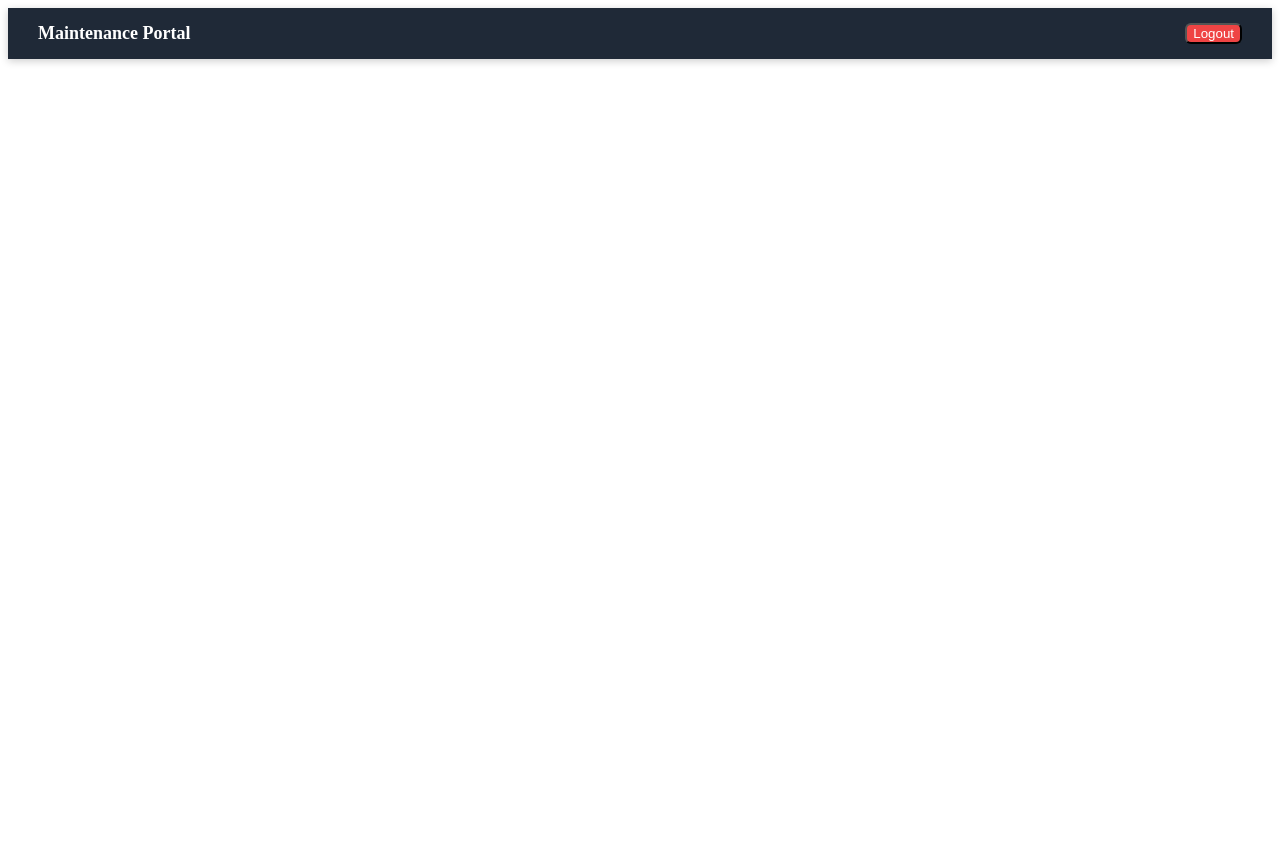
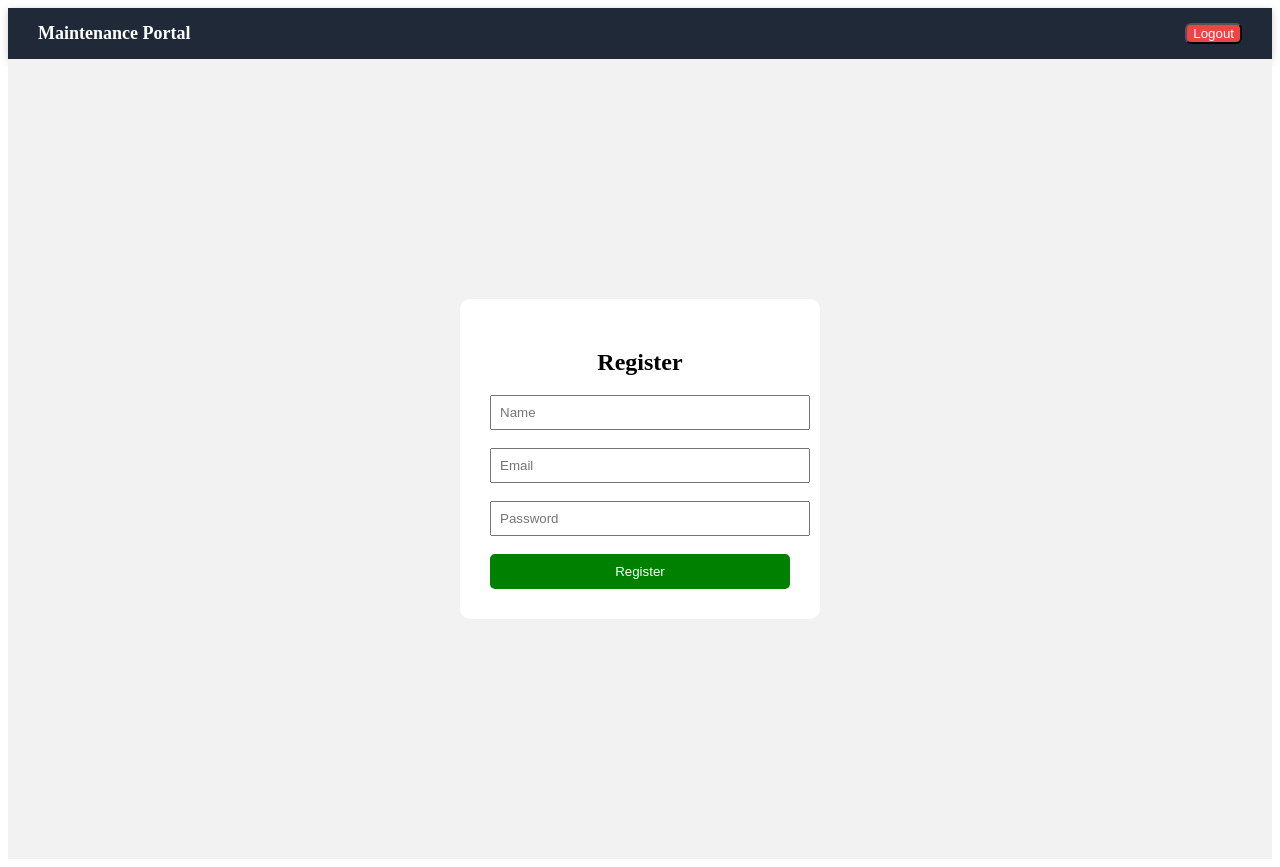
Before and after one commit to Shalinikuu/university-maintenance-portal, a React (Create React App) app in the folder frontend/: page /register in a window 1280 px wide. Before the commit the page ends 800 px from the top, so only its background shows below. Built offline with nearby package versions, Linux system fonts and the light colour scheme.

Commit message:
Added register page

```diff
--- a/frontend/src/App.js
+++ b/frontend/src/App.js
@@ -5,6 +5,7 @@ import StaffDashboard from "./components/StaffDashboard";
 import UploadComplaint from "./components/UploadComplaint";
 import AdminDashboard from "./components/AdminDashboard";
 import Navbar from "./components/Navbar";
+import Register from "./components/Register";
 
 function App() {
 
@@ -21,6 +22,7 @@ function App() {
         <Route path="/staff" element={<StaffDashboard />} />
         <Route path="/upload" element={<UploadComplaint />} />
         <Route path="/admin" element={<AdminDashboard />} />
+        <Route path="/register" element={<Register />} />
       </Routes>
     </>
   );
--- a/frontend/src/components/Login.js
+++ b/frontend/src/components/Login.js
@@ -9,7 +9,6 @@ function Login() {
 
   const handleLogin = async () => {
     try {
-
       const response = await fetch(
         "https://university-maintenance-portal.onrender.com/api/auth/login",
         {
@@ -51,7 +50,6 @@ function Login() {
   };
 
   return (
-
     <div style={{
       backgroundImage: "url('/bg.jpg')",
       height: "100vh",
@@ -63,7 +61,7 @@ function Login() {
     }}>
 
       <div style={{
-        background: "rgba(255, 255, 255, 0.85)",
+        background: "rgba(255, 255, 255, 0.9)",
         padding: "40px",
         borderRadius: "12px",
         boxShadow: "0 0 10px rgba(0,0,0,0.3)",
@@ -106,8 +104,26 @@ function Login() {
           Login
         </button>
 
+        <br /><br />
+
+        <p>New user?</p>
+
+        <button
+          onClick={() => navigate("/register")}
+          style={{
+            width: "100%",
+            padding: "8px",
+            background: "green",
+            color: "white",
+            border: "none",
+            borderRadius: "5px",
+            cursor: "pointer"
+          }}
+        >
+          Register Here
+        </button>
+
       </div>
-
     </div>
   );
 }
--- /dev/null
+++ b/frontend/src/components/Register.js
@@ -0,0 +1,106 @@
+import { useState } from "react";
+import { useNavigate } from "react-router-dom";
+
+function Register() {
+
+  const [name, setName] = useState("");
+  const [email, setEmail] = useState("");
+  const [password, setPassword] = useState("");
+
+  const navigate = useNavigate();
+
+  const handleRegister = async () => {
+    try {
+
+      const response = await fetch(
+        "https://university-maintenance-portal.onrender.com/api/auth/register",
+        {
+          method: "POST",
+          headers: {
+            "Content-Type": "application/json"
+          },
+          body: JSON.stringify({
+            name,
+            email,
+            password,
+            role: "user"   // 🔥 default role
+          })
+        }
+      );
+
+      const data = await response.json();
+
+      if (response.ok) {
+        alert("Registered Successfully ✅");
+        navigate("/"); // वापस login
+      } else {
+        alert(data.message || "Registration failed");
+      }
+
+    } catch (error) {
+      console.error("Register Error:", error);
+      alert("Something went wrong");
+    }
+  };
+
+  return (
+    <div style={{
+      height: "100vh",
+      display: "flex",
+      justifyContent: "center",
+      alignItems: "center",
+      background: "#f2f2f2"
+    }}>
+
+      <div style={{
+        padding: "30px",
+        background: "#fff",
+        borderRadius: "10px",
+        width: "300px",
+        textAlign: "center"
+      }}>
+
+        <h2>Register</h2>
+
+        <input
+          placeholder="Name"
+          onChange={(e) => setName(e.target.value)}
+          style={{ width: "100%", padding: "8px" }}
+        />
+        <br /><br />
+
+        <input
+          placeholder="Email"
+          onChange={(e) => setEmail(e.target.value)}
+          style={{ width: "100%", padding: "8px" }}
+        />
+        <br /><br />
+
+        <input
+          type="password"
+          placeholder="Password"
+          onChange={(e) => setPassword(e.target.value)}
+          style={{ width: "100%", padding: "8px" }}
+        />
+        <br /><br />
+
+        <button
+          onClick={handleRegister}
+          style={{
+            width: "100%",
+            padding: "10px",
+            background: "green",
+            color: "white",
+            border: "none",
+            borderRadius: "5px"
+          }}
+        >
+          Register
+        </button>
+
+      </div>
+    </div>
+  );
+}
+
+export default Register;
```
